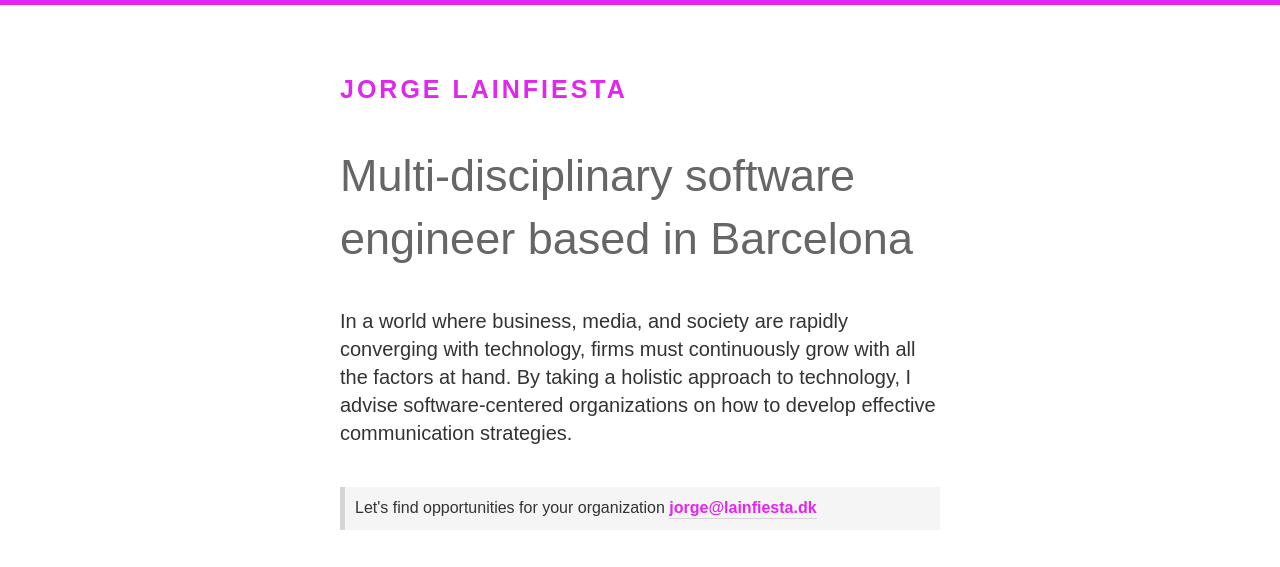
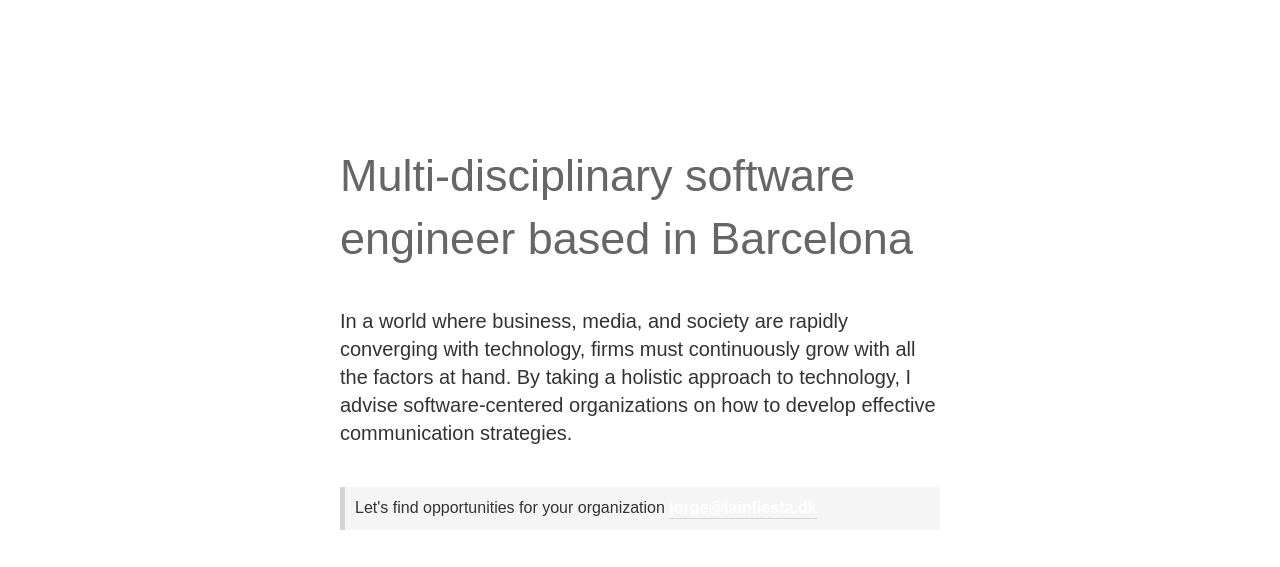
Before and after one commit to jorgelainfiesta/lainfiestadk, a plain HTML site: page index.html in a window 1280 px wide. Shown: the top 567 px of the page. Drawn offline with Linux system fonts and the light colour scheme; a web font is replaced by a local one.

Commit message:
bad color

```diff
--- a/css/main.css
+++ b/css/main.css
@@ -102,7 +102,7 @@ textarea {
   --weight-light: 300;
   --weight-normal: 400;
   --weight-bold: 700;
-  --color-highlight: #E026EF;
+  --color-highlight: #fff;
   --color-body: #333333;
   --color-light: #666666;
 }
```
